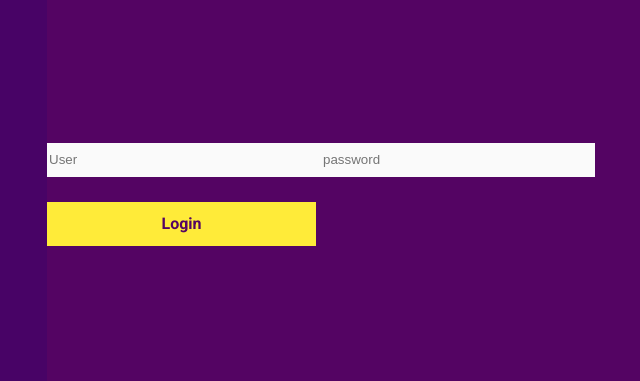
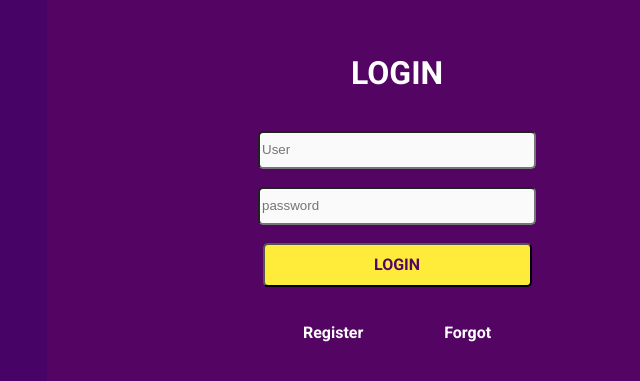
Before and after one commit to Luan-PortugalSilva/Project-API, a React (Create React App) app: page / in a window 1280 px wide. Shown: the part 163-544 px from the top of the page, without its empty margins (243-883 px from the left). Built offline with nearby package versions, Linux system fonts and the light colour scheme.

Commit message:
Stylizing the login screen

```diff
--- a/src/Components/Login/login.css
+++ b/src/Components/Login/login.css
@@ -0,0 +1,39 @@
+.container {
+    width: 700px;
+    height: 500px;
+    margin-top: 100px;
+    display: flex;
+    flex-wrap: wrap;
+    align-items: center;
+    flex-direction: column;
+    justify-content: center;
+    background-color: #540463;
+}
+
+.user, .password, .buttom-login {
+    width: 270px;
+    height: 32px;
+    margin-top: 18px;
+    border-radius: 5px;
+}
+
+.buttom-login {
+    width: 269px;
+    height: 44px;
+    margin-bottom: 20px;
+    font-size: 16px;
+    font-weight: 700;
+    font-weight: bold;
+    color: #540463;
+    background-color: #FFEB39;
+}
+
+.container-flex {
+    width: 269px;
+    display: flex;
+    justify-content: space-around;
+}
+
+.register-login, .forgot-login {
+    text-decoration: none;
+}
--- a/src/Components/Login/login.jsx
+++ b/src/Components/Login/login.jsx
@@ -1,14 +1,20 @@
 import React from 'react';
 
+import '../Login/login.css'
 
 export default Login => {
     return (
-        <div className="background">
-            <form>
-                <input className="login" placeholder="User"></input>
-                <input className="password" placeholder="password"></input>
-                <button type="submit">Login</button>
-            </form>
+        <div className="container">
+            <h1>LOGIN</h1>
+            <input className="user" placeholder="User"></input>
+            <input className="password" placeholder="password"></input>
+            <button type="submit" className="buttom-login">LOGIN</button>
+
+            <div className="container-flex">
+                <p><a href="/register" className="register-login">Register</a></p>
+                <p><a href="/forgot" className="forgot-login">Forgot</a></p>
+            </div>
+
         </div>
     )
 }
--- a/src/Components/Register/register.css
+++ b/src/Components/Register/register.css
@@ -11,22 +11,25 @@
   align-items: center;
   margin-top: 100px;
 }
+
 h1{
   font-family: 'roboto';
   color:#FFF
 }
+
 input {
 width: 270px;
 height: 32px;
 background: #FAFAFA;
-border: none;
+border-radius: 5px;
 margin-top: 18px;
 }
+
 button {
 width: 269px;
 height: 44px;
 background: #FFEB39;
-border: none;
+border-radius: 5px;
 font-family: 'Roboto', sans-serif;
 font-weight: 700;
 font-size: 16px;
@@ -53,7 +56,12 @@ a:hover {
   color: #fff;
   text-decoration: underline;
 }
+
 p{
   color:#fff;
   font-family: 'roboto';
 }
+
+.register-register, .forgot-register {
+  text-decoration: none;
+}
--- a/src/Components/Register/register.jsx
+++ b/src/Components/Register/register.jsx
@@ -10,7 +10,11 @@ export default Register => {
             <input className="password" placeholder="Password"></input>
             <input className="password" placeholder="Confirm your password"></input>
             <button type="submit">REGISTER</button>
-<p>U have account? <a href='#'> LOGIN</a> </p>
+
+            <div className="container-flex">
+                <p><a href="/" className="register-register">Login</a></p>
+                <p><a href="/forgot" className="forgot-register">Forgot</a></p>
+            </div>
 
         </div>
     )
```
Lines whose indentation alone changed are shown as unchanged.
